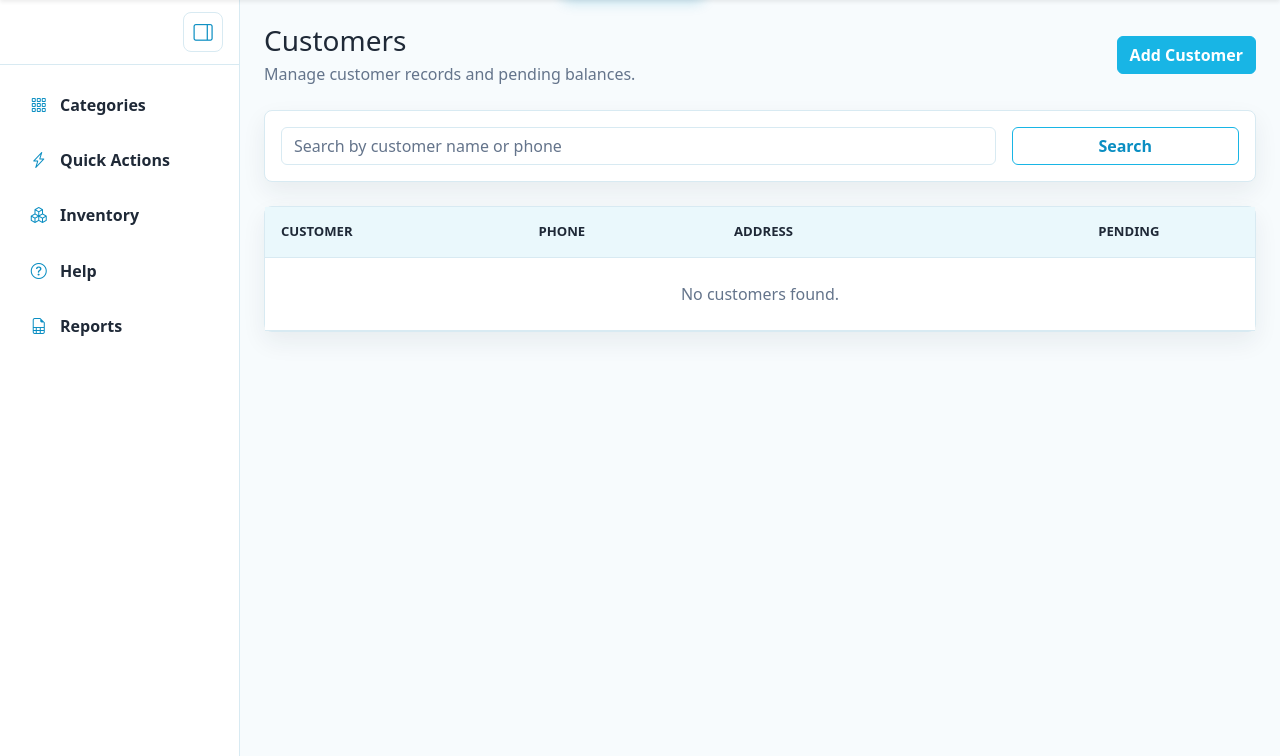
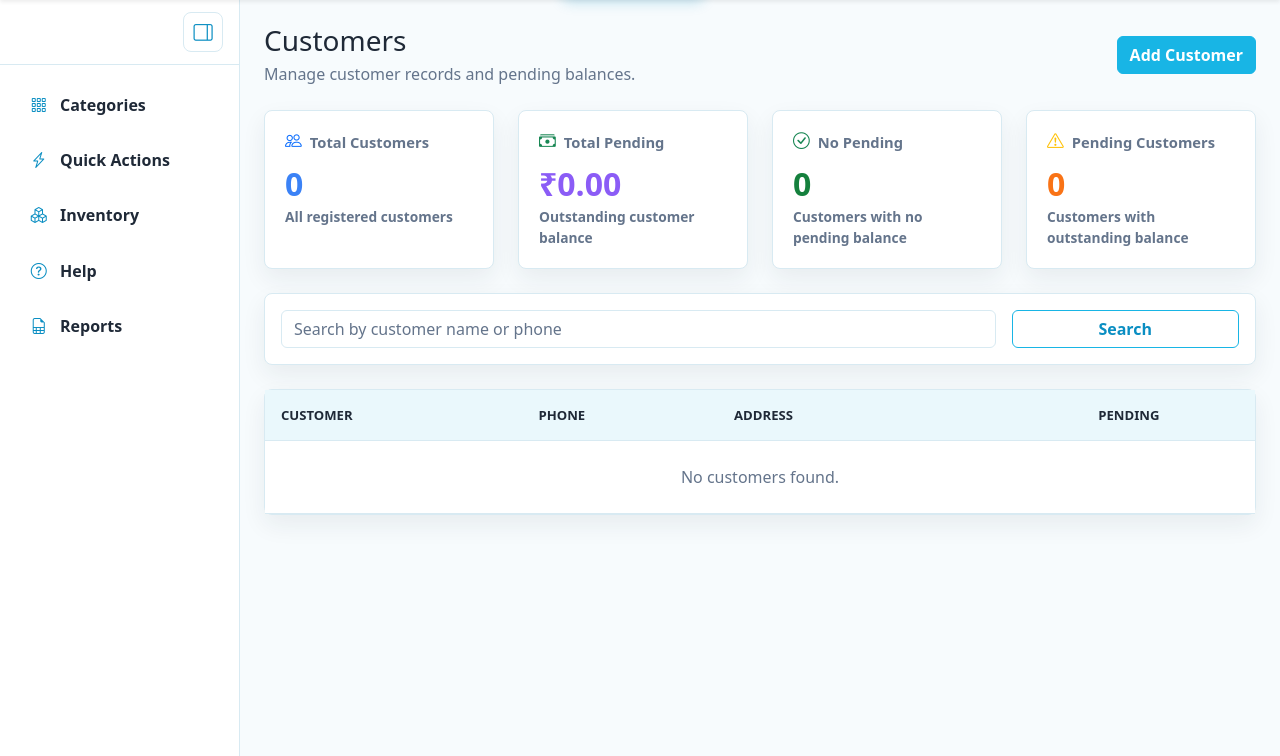
Before and after one commit to trinathprasad/smart-pos, a Flask app: page /customers/ in a window 1280 px wide. Shown: the part 117-873 px from the top of the page. Run offline with Flask 3, Linux system fonts and the light colour scheme; data that the repository does not hold is empty.

Commit message:
Add customer statistics cards

```diff
--- a/app/routes/customers.py
+++ b/app/routes/customers.py
@@ -7,7 +7,7 @@ from sqlalchemy.exc import IntegrityError
 
 from ..extensions import db
 from ..models import Customer, CustomerLedger, Sale
-from ..utils import to_decimal
+from ..utils import format_indian_number, to_decimal
 
 
 customers_bp = Blueprint("customers", __name__, url_prefix="/customers")
@@ -17,6 +17,18 @@ PHONE_RE = re.compile(r"^\d{10}$")
 
 def customer_balance(customer: Customer) -> Decimal:
     return customer.balance_due
+
+
+def _customer_statistics(customers: list[Customer]):
+    balances = {customer.id: customer_balance(customer) for customer in customers}
+    total_pending = sum(balances.values(), start=Decimal("0.00"))
+    return {
+        "total_customers": len(customers),
+        "total_pending": total_pending,
+        "total_pending_display": format_indian_number(total_pending),
+        "no_pending": sum(1 for balance in balances.values() if balance == 0),
+        "pending_customers": sum(1 for balance in balances.values() if balance > 0),
+    }
 
 
 def validate_customer_form(name: str, phone: str | None) -> bool:
@@ -38,6 +50,7 @@ def validate_customer_form(name: str, phone: str | None) -> bool:
 @customers_bp.route("/")
 def index():
     query = request.args.get("q", "").strip()
+    active_customers = Customer.query.filter_by(is_active=True).all()
     customer_query = Customer.query.filter_by(is_active=True)
     if query:
         like = f"%{query}%"
@@ -49,6 +62,7 @@ def index():
     return render_template(
         "customers/index.html",
         customers=customers,
+        customer_stats=_customer_statistics(active_customers),
         balances={customer.id: customer_balance(customer) for customer in customers},
         query=query,
     )
--- a/app/templates/customers/index.html
+++ b/app/templates/customers/index.html
@@ -1,5 +1,6 @@
 {% extends "base.html" %}
 {% block title %}Customers | Local Shop Billing{% endblock %}
+{% block body_class %}page-customers{% endblock %}
 {% block content %}
 <div class="d-flex flex-wrap justify-content-between align-items-center gap-3 mb-4">
     <div>
@@ -7,6 +8,57 @@
         <p class="text-muted mb-0">Manage customer records and pending balances.</p>
     </div>
     <a href="{{ url_for('customers.create') }}" class="btn btn-primary">Add Customer</a>
+</div>
+
+<div class="row g-4 mb-4">
+    <div class="col-12 col-sm-6 col-xl-3">
+        <a class="card stat-card dashboard-stat-link" href="{{ url_for('customers.index') }}" title="View all customers" aria-label="View all customers" data-bs-toggle="tooltip" data-bs-delay='{"show":300,"hide":100}'>
+            <div class="card-body">
+                <div class="kpi-card-title">
+                    <i class="bi bi-people text-primary"></i>
+                    <span>Total Customers</span>
+                </div>
+                <h2 class="mb-1 stat-value stat-value-products">{{ customer_stats.total_customers }}</h2>
+                <p class="kpi-comparison text-muted mb-0">All registered customers</p>
+            </div>
+        </a>
+    </div>
+    <div class="col-12 col-sm-6 col-xl-3">
+        <a class="card stat-card dashboard-stat-link" href="{{ url_for('customers.index') }}" title="View customer balances" aria-label="View customer balances" data-bs-toggle="tooltip" data-bs-delay='{"show":300,"hide":100}'>
+            <div class="card-body">
+                <div class="kpi-card-title">
+                    <i class="bi bi-cash-stack text-success"></i>
+                    <span>Total Pending</span>
+                </div>
+                <h2 class="mb-1 stat-value stat-value-revenue">&#8377;{{ customer_stats.total_pending_display }}</h2>
+                <p class="kpi-comparison text-muted mb-0">Outstanding customer balance</p>
+            </div>
+        </a>
+    </div>
+    <div class="col-12 col-sm-6 col-xl-3">
+        <a class="card stat-card dashboard-stat-link" href="{{ url_for('customers.index') }}" title="View customers with no pending balance" aria-label="View customers with no pending balance" data-bs-toggle="tooltip" data-bs-delay='{"show":300,"hide":100}'>
+            <div class="card-body">
+                <div class="kpi-card-title">
+                    <i class="bi bi-check-circle text-success"></i>
+                    <span>No Pending</span>
+                </div>
+                <h2 class="mb-1 stat-value stat-value-inventory">{{ customer_stats.no_pending }}</h2>
+                <p class="kpi-comparison text-muted mb-0">Customers with no pending balance</p>
+            </div>
+        </a>
+    </div>
+    <div class="col-12 col-sm-6 col-xl-3">
+        <a class="card stat-card dashboard-stat-link" href="{{ url_for('customers.index') }}" title="View pending customers" aria-label="View pending customers" data-bs-toggle="tooltip" data-bs-delay='{"show":300,"hide":100}'>
+            <div class="card-body">
+                <div class="kpi-card-title">
+                    <i class="bi bi-exclamation-triangle text-warning"></i>
+                    <span>Pending Customers</span>
+                </div>
+                <h2 class="mb-1 stat-value stat-value-low-stock-alert">{{ customer_stats.pending_customers }}</h2>
+                <p class="kpi-comparison text-muted mb-0">Customers with outstanding balance</p>
+            </div>
+        </a>
+    </div>
 </div>
 
 <div class="card mb-4">
--- a/app/utils.py
+++ b/app/utils.py
@@ -12,6 +12,23 @@ def to_decimal(value, default: str = "0.00") -> Decimal:
         return Decimal(str(value)).quantize(TWOPLACES, rounding=ROUND_HALF_UP)
     except (InvalidOperation, TypeError, ValueError):
         return Decimal(default).quantize(TWOPLACES, rounding=ROUND_HALF_UP)
+
+
+def format_indian_number(value) -> str:
+    amount = to_decimal(value)
+    sign = "-" if amount < 0 else ""
+    whole, fraction = f"{abs(amount):.2f}".split(".")
+    if len(whole) > 3:
+        leading = whole[:-3]
+        trailing = whole[-3:]
+        groups = []
+        while len(leading) > 2:
+            groups.insert(0, leading[-2:])
+            leading = leading[:-2]
+        if leading:
+            groups.insert(0, leading)
+        whole = f"{','.join(groups)},{trailing}"
+    return f"{sign}{whole}.{fraction}"
 
 
 def format_quantity(value) -> str:
```
Also changed, not shown: app/routes/products.py (+2 -19 lines).
